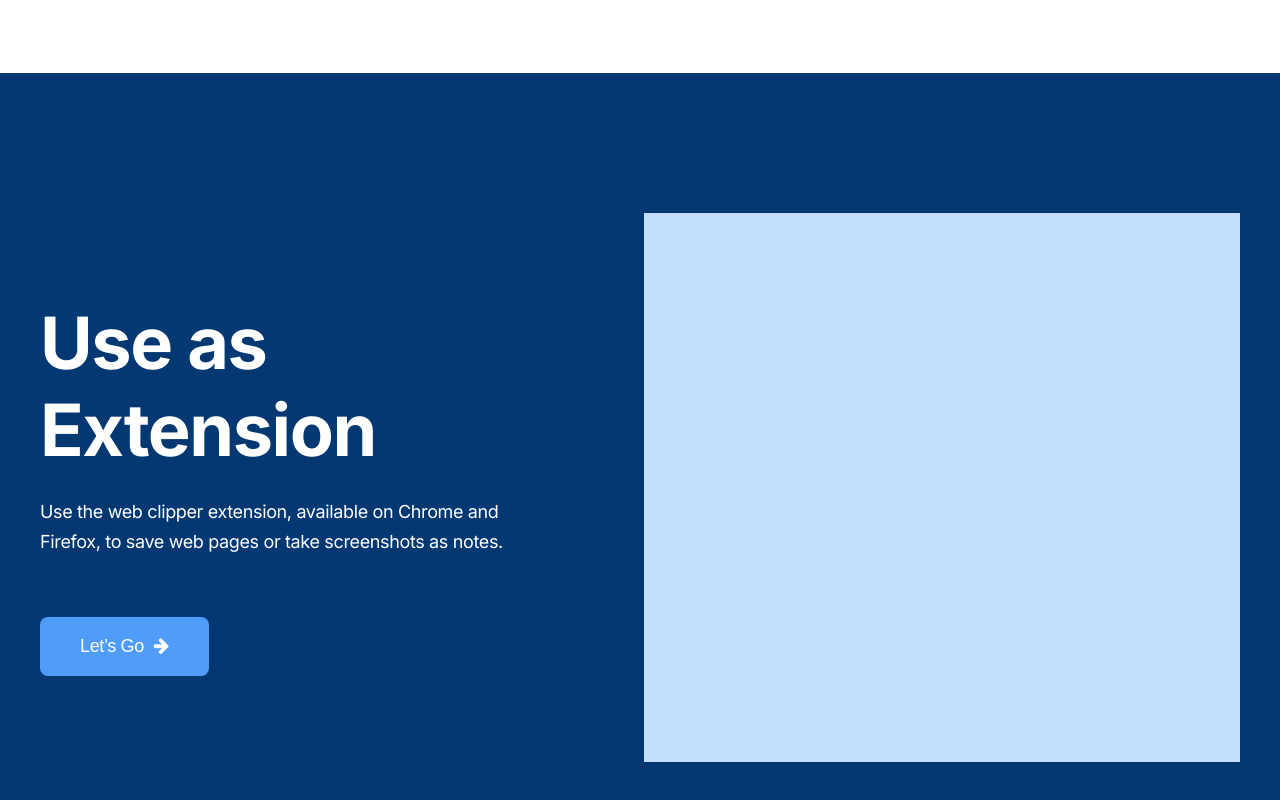
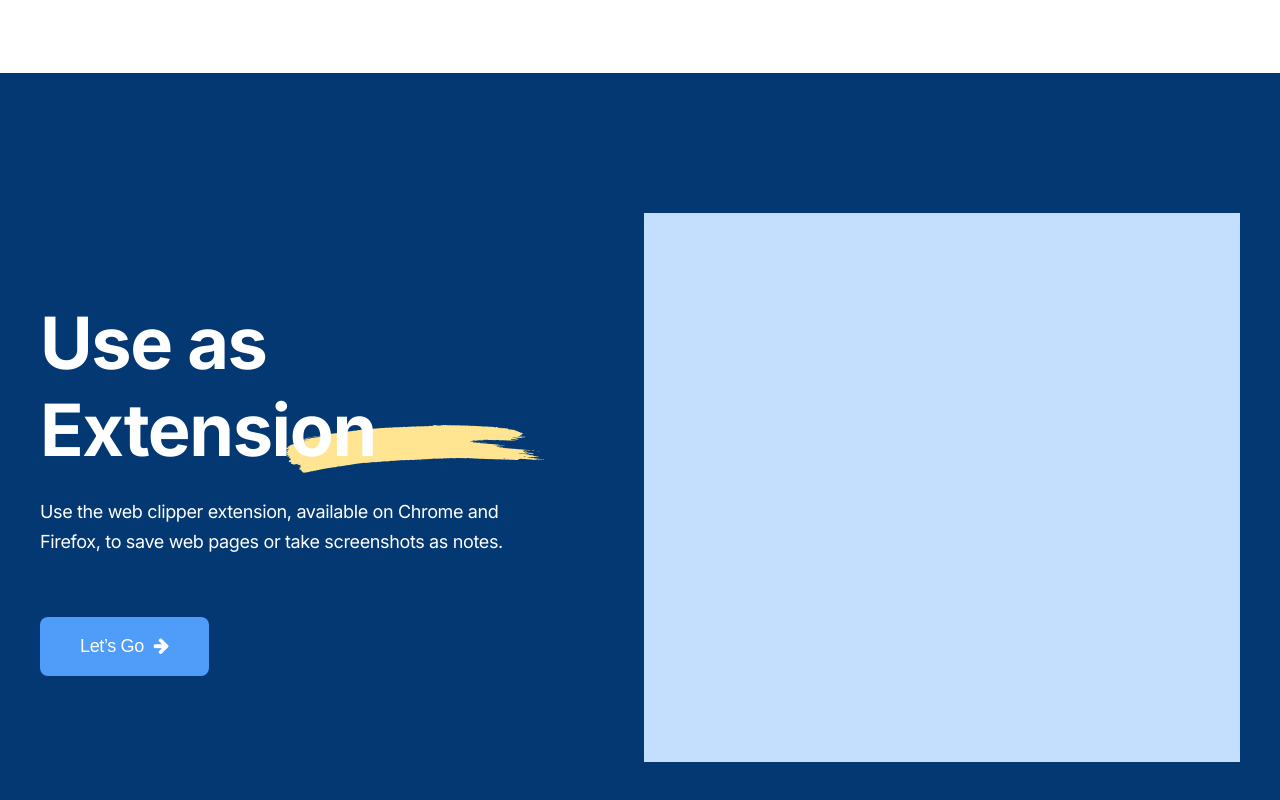
Before and after one commit to SerhiiVoropaiev/whitepace-hw, a plain HTML site: page index.html in a window 1280 px wide. Shown: the part 2333-3133 px from the top of the page. Drawn offline with Linux system fonts and the light colour scheme.

Commit message:
fix_images_done-added-one-more-thing

```diff
--- a/css/index.scss
+++ b/css/index.scss
@@ -193,7 +193,7 @@ header {
         display: flex;
         flex-direction: column;
         .use-as-extension__title{
-          background: no-repeat bottom right url("./img/use-as-extension/txtborderyellow.svg");
+          background: no-repeat bottom right url("../img/use-as-extension/txtborderyellow.svg");
           display: inline-block;
           max-width: 697px;
           color: $white;
```
Also changed, not shown: css/index.css.
